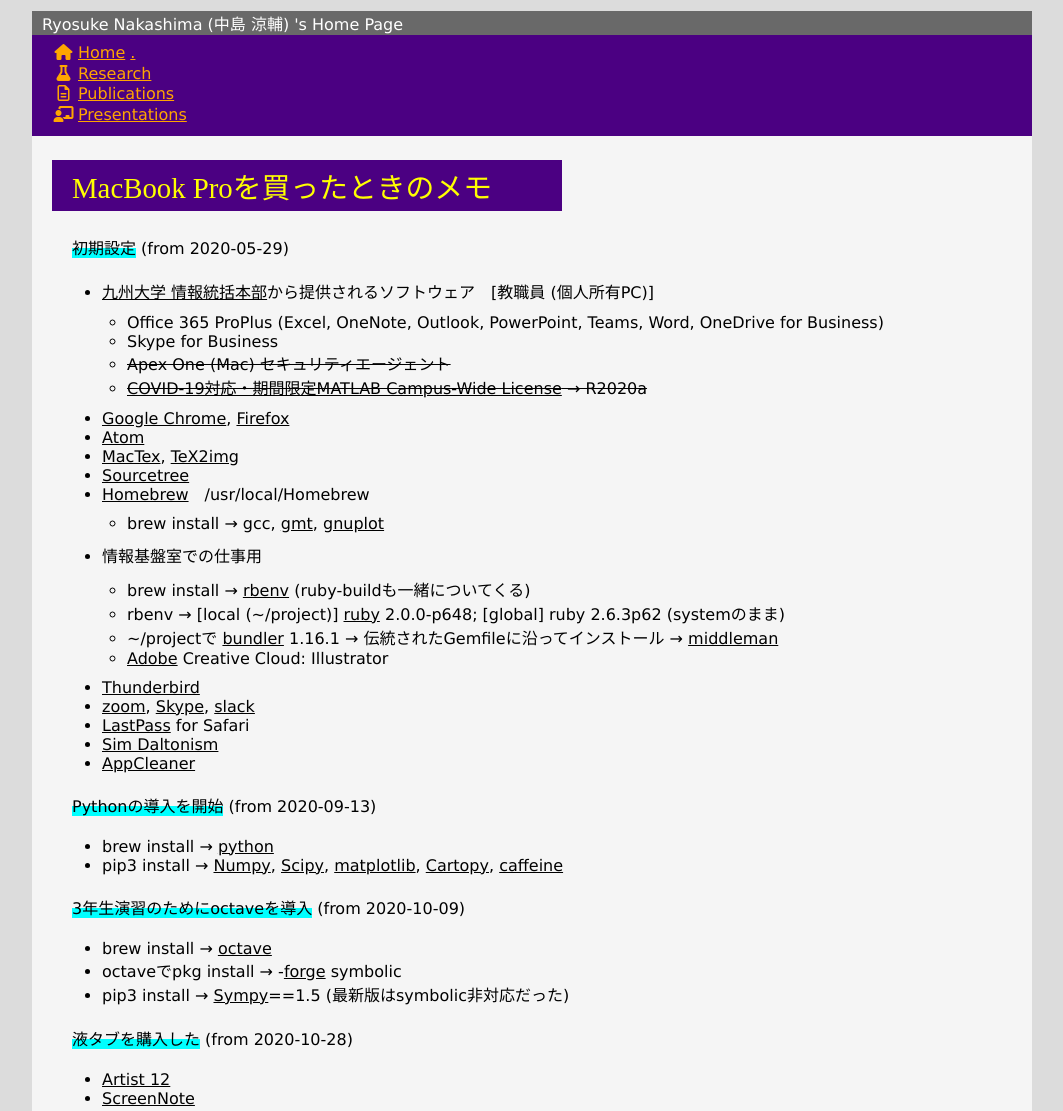
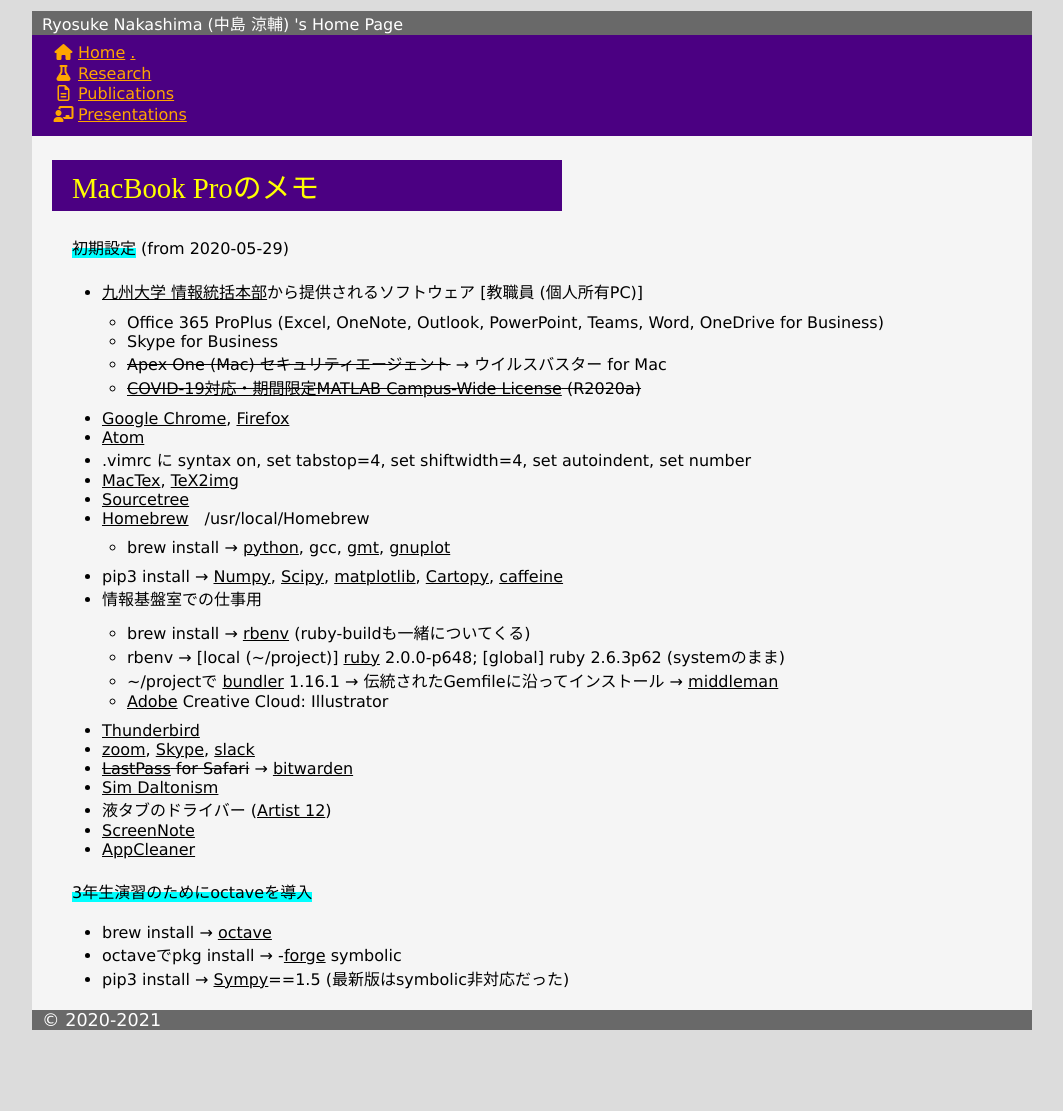
Before and after one commit to r-nakashima-206/r-nakashima-206.github.io, a plain HTML site: page macbookpro.html in a window 1280 px wide. Shown: the top 1111 px of the page, without its empty margins (108-1171 px from the left). After the commit the page ends 1046 px from the top, so only its background shows below. Drawn offline with nearby package versions, Linux system fonts and the light colour scheme.

Commit message:
bitwardenに移行

```diff
--- a/macbookpro.html
+++ b/macbookpro.html
@@ -35,29 +35,31 @@
 <main>
 
     <section>
-    <h2 class="section">MacBook Proを買ったときのメモ</h2>
+    <h2 class="section">MacBook Proのメモ</h2>
         <p class="textbox"><span class="cyan-line">初期設定</span> (from 2020-05-29)</p>
         <ul>
             <li>
-                <a href="https://soft.iii.kyushu-u.ac.jp" target="_blank">九州大学 情報統括本部</a>から提供されるソフトウェア&emsp;[教職員 (個人所有PC)]
+                <a href="https://soft.iii.kyushu-u.ac.jp" target="_blank">九州大学 情報統括本部</a>から提供されるソフトウェア [教職員 (個人所有PC)]
                 <ul>
                     <li>Office 365 ProPlus (Excel, OneNote, Outlook, PowerPoint, Teams, Word, OneDrive for Business)</li>
                     <li>Skype for Business</li>
-                    <li><s>Apex One (Mac) セキュリティエージェント</s></li>
-                    <li><s><a href="http://covid19.iii.kyushu-u.ac.jp/articles/MATLAB.html" target="_blank">COVID-19対応・期間限定MATLAB Campus-Wide License</a> → R2020a</s></li>
+                    <li><s>Apex One (Mac) セキュリティエージェント</s> → ウイルスバスター for Mac</li>
+                    <li><s><a href="http://covid19.iii.kyushu-u.ac.jp/articles/MATLAB.html" target="_blank">COVID-19対応・期間限定MATLAB Campus-Wide License</a> (R2020a)</s></li>
                 </ul>
             </li>
             <li><a href="https://www.google.com/chrome/" target="_blank">Google Chrome</a>, <a href="https://www.mozilla.org/ja/firefox/" target="_blank">Firefox</a>
             </li>
             <li><a href="https://atom.io" target="_blank">Atom</a></li>
+            <li>.vimrc に syntax on, set tabstop=4, set shiftwidth=4, set autoindent, set number</li>
             <li><a href="http://tug.org/mactex/" target="_blank">MacTex</a>, <a href="https://tex2img.tech" target="_blank">TeX2img</a></li>
             <li><a href="https://www.sourcetreeapp.com" target="_blank">Sourcetree</a></li>
             <li>
                 <a href="https://brew.sh/index_ja" target="_blank">Homebrew</a>&emsp;/usr/local/Homebrew
                 <ul>
-                <li>brew install → gcc, <a href="https://www.generic-mapping-tools.org" target="_blank">gmt</a>, <a href="http://www.gnuplot.info" target="_blank">gnuplot</a></li>
+                <li>brew install → <a href="https://www.python.jp" target="_blank">python</a>, gcc, <a href="https://www.generic-mapping-tools.org" target="_blank">gmt</a>, <a href="http://www.gnuplot.info" target="_blank">gnuplot</a></li>
                 </ul>
             </li>
+            <li>pip3 install → <a href="https://numpy.org" target="_blank">Numpy</a>, <a href="https://www.scipy.org" target="_blank">Scipy</a>, <a href="https://matplotlib.org" target="_blank">matplotlib</a>, <a href="https://scitools.org.uk/cartopy/docs/latest/" target="_blank">Cartopy</a>, <a href="https://pypi.org/project/caffeine/" target="_blank">caffeine</a></li>
             <li>
                 情報基盤室での仕事用
                 <ul>
@@ -69,28 +71,20 @@
             </li>
             <li><a href="https://www.thunderbird.net/ja/" target="_blank">Thunderbird</a></li>
             <li><a href="https://zoom.us" target="_blank">zoom</a>, <a href="https://www.skype.com/ja/" target="_blank">Skype</a>, <a href="https://slack.com/intl/ja-jp/">slack</a></li>
-            <li><a href="https://www.lastpass.com" target="_blank">LastPass</a> for Safari</li>
+            <li><s><a href="https://www.lastpass.com" target="_blank">LastPass</a> for Safari</s> → <a href="https://bitwarden.com" target="_blank">bitwarden</a></li>
             <li><a href="https://michelf.ca/projects/sim-daltonism/" target="_blank">Sim Daltonism</a></li>
+            <li>液タブのドライバー (<a href="https://www.xp-pen.jp/product/204.html" target="_blank">Artist 12</a>)</li>
+            <li><a href="https://apps.apple.com/jp/app/screennote/id1258500140?mt=12&ign-mpt=uo%3D4" target="_blank">ScreenNote</a></li>
             <li><a href="https://freemacsoft.net/appcleaner/" target="_blank">AppCleaner</a></li>
         </ul>
 
-        <p class="textbox"><span class="cyan-line">Pythonの導入を開始</span> (from 2020-09-13)</p>
-        <ul>
-            <li>brew install → <a href="https://www.python.jp" target="_blank">python</a></li>
-            <li>pip3 install → <a href="https://numpy.org" target="_blank">Numpy</a>, <a href="https://www.scipy.org" target="_blank">Scipy</a>, <a href="https://matplotlib.org" target="_blank">matplotlib</a>, <a href="https://scitools.org.uk/cartopy/docs/latest/" target="_blank">Cartopy</a>, <a href="https://pypi.org/project/caffeine/" target="_blank">caffeine</a></li>
-        </ul>
-
-        <p class="textbox"><span class="cyan-line">3年生演習のためにoctaveを導入</span> (from 2020-10-09)</p>
+        <p class="textbox"><span class="cyan-line">3年生演習のためにoctaveを導入</span></p>
         <ul>
             <li>brew install → <a href="https://www.gnu.org/software/octave" target="_blank">octave</a></li>
             <li>octaveでpkg install → -<a href="https://octave.sourceforge.io">forge</a> symbolic</li>
             <li>pip3 install → <a href="https://www.sympy.org" target="_blank">Sympy</a>==1.5 (最新版はsymbolic非対応だった)</li>
         </ul>
 
-        <p class="textbox"><span class="cyan-line">液タブを購入した</span> (from 2020-10-28)</p>
-        <ul>
-            <li><a href="https://www.xp-pen.jp/product/204.html" target="_blank">Artist 12</a></li>
-            <li><a href="https://apps.apple.com/jp/app/screennote/id1258500140?mt=12&ign-mpt=uo%3D4" target="_blank">ScreenNote</a></li>
         </ul>
 
     </section> <!-- h2 の section 終わり -->
```
